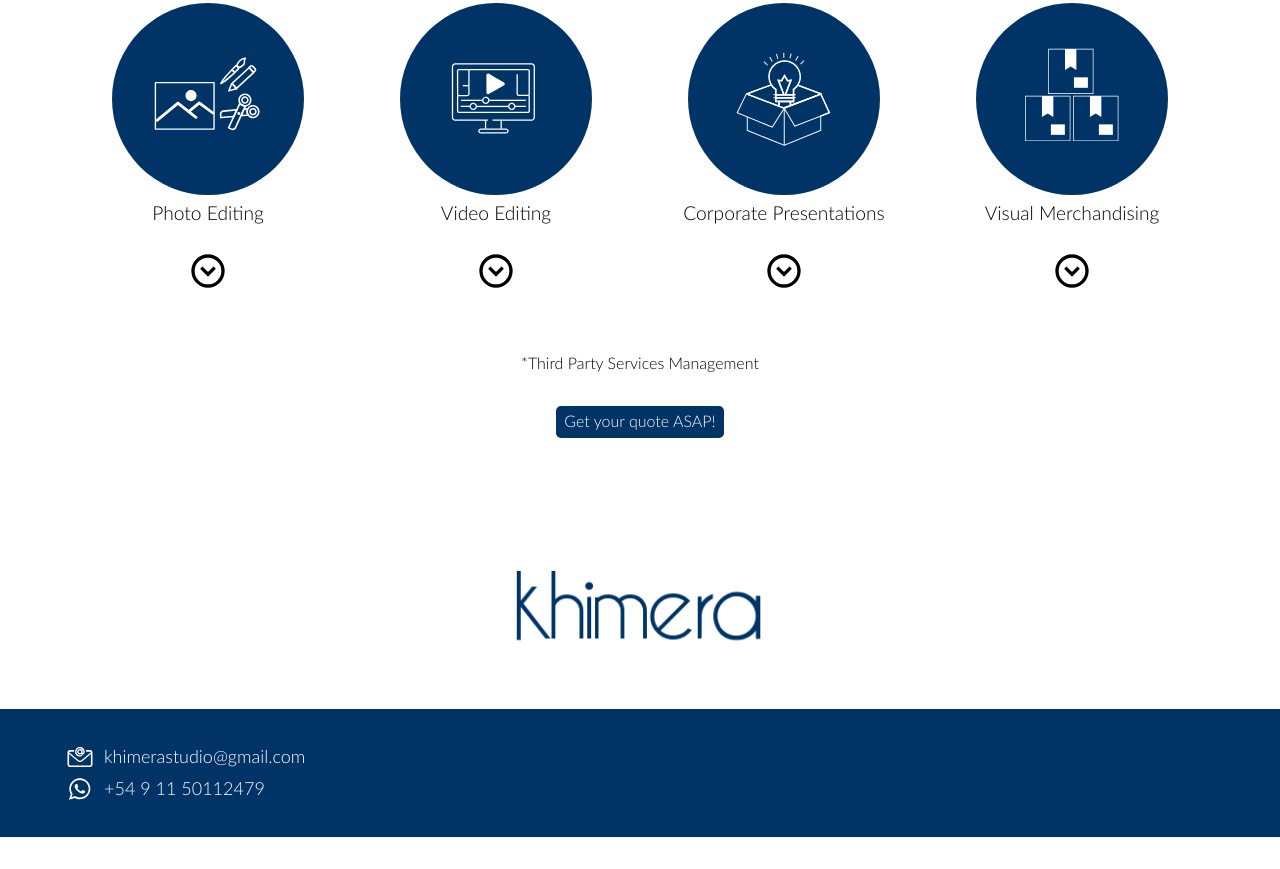
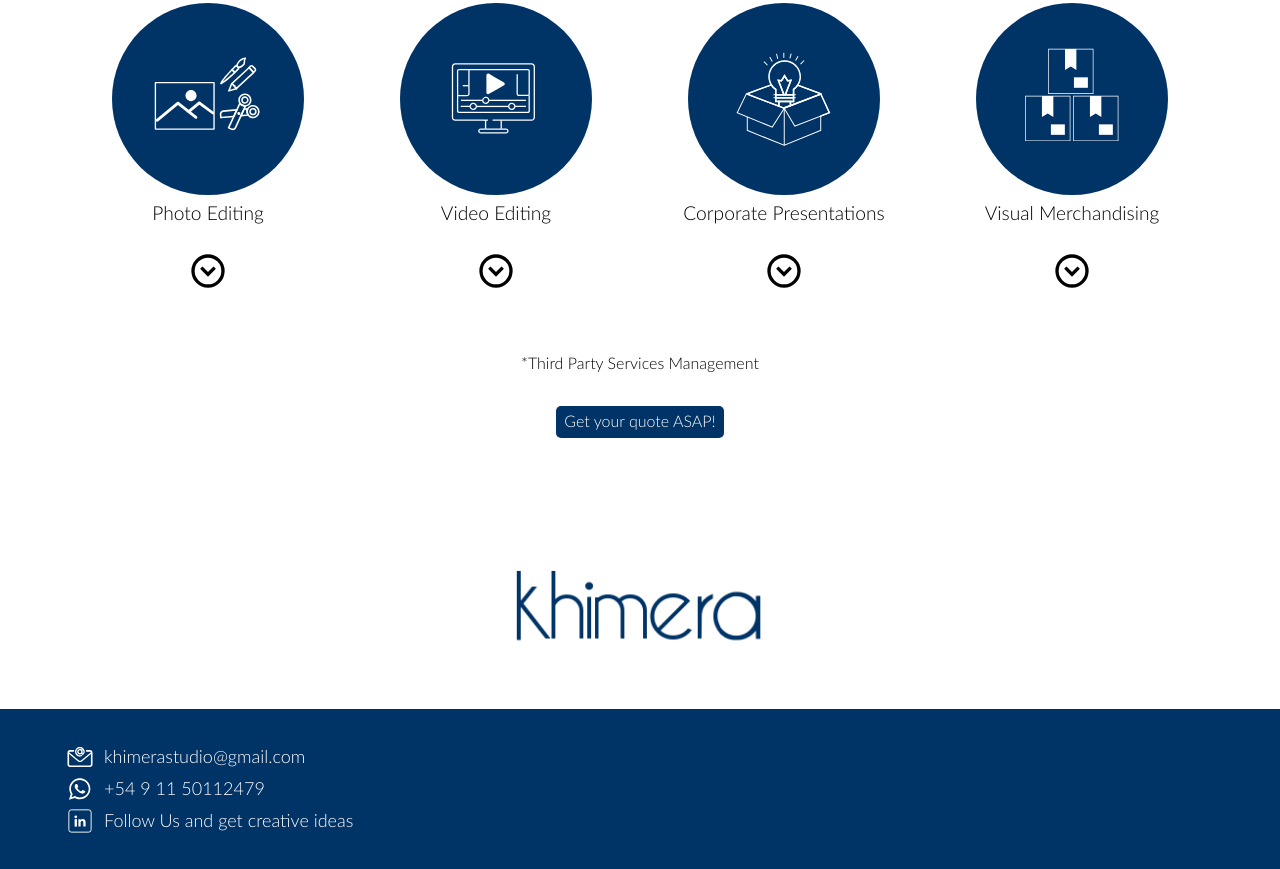
Before and after one commit to GonzaloGarciaCalvo/KhimeraStudio, an Astro site: page / in a window 1280 px wide. Shown: the part 2778-3647 px from the top of the page. Before the commit the page ends 3615 px from the top, so only its background shows below. Built offline with nearby package versions, Linux system fonts and the light colour scheme; Astro itself is replaced by a stand-in of ours.

Commit message:
Add: linkedin link

```diff
--- a/src/components/NavBar.astro
+++ b/src/components/NavBar.astro
@@ -2,14 +2,11 @@
 import logo1 from "../assets/khimera-logo-1.webp"
 import logo2 from "../assets/khimera-logo-2.webp"
 import Menu from "../assets/menu-hamburger.svg"
-console.log("--------------------------------------------------------")
+
 const pathDir = Astro.url.pathname;
-console.log("pathDir: ", pathDir);
+const path = pathDir === "/" ? "/es" : "/"
+const pathDirName = pathDir === "/" ? "Es" : "En"
 
-const path = pathDir === "/" ? "/es" : "/"
-console.log("path: ", path);
-const pathDirName = pathDir === "/" ? "Es" : "En"
-console.log("pathDirName: ", pathDirName);
 const link1 = pathDir === "/" ? "INTRO" : "INTRO"
 const link2 = pathDir === "/" ? "ABOUT US" : "NOSOTROS"
 const link3 = pathDir === "/" ? "OUR WORK" : "PORTAFOLIO"
@@ -101,7 +98,6 @@ import { fade, slide } from 'astro:transitions';
 
 <script>
   document.addEventListener('astro:page-load', () => {
-console.log("entro en script")
 const switchContainer = document.createElement('div');
 switchContainer.className = 'theme-toggle-wrapper toggleDesktop';
 
@@ -133,8 +129,6 @@ const link = document.createElement('a');
 const pathUrl = window.location.pathname;
 const pathDirName2 = pathUrl.split('/').pop();
 const path22 = pathUrl === "/" ? "es" : "/"
-console.log("pathUrl: ", pathUrl)
-console.log("pathDirName2: ", pathDirName2)
 const pathDirName = pathUrl === "/" ? "Es" : "En"
 link.href = path22;
 link.innerText = pathDirName;
@@ -145,7 +139,6 @@ switchContainer.appendChild(themeToggleCheckbox);
 switchContainer.appendChild(themeToggleLabel);
 
 const navBar = document.querySelector('.switchsDesktopBox');
-console.log("navBar: ", navBar)
 navBar?.appendChild(switchContainer);
 navBar?.appendChild(languageToggle);
 const savedTheme = localStorage.getItem('theme') || 'light';
--- a/src/pages/index.astro
+++ b/src/pages/index.astro
@@ -10,7 +10,8 @@ import logoGif from "../assets/khimera-animated-logo.gif"
 import contactPhone from '../assets/contact-01.svg'
 import contactEmail from '../assets/contact-07.svg'
 import NavBar from '../components/NavBar.astro';
-import poster from '../assets/portada-video.webp'
+import poster from '../assets/portada-video.webp';
+import linkedinIcon from '../assets/icono-linkedin-negativo.svg';
 ---
 
 <Layout>
@@ -108,6 +109,12 @@ import poster from '../assets/portada-video.webp'
         <img src={contactPhone.src} alt="phone icon" loading="lazy">
         <p>+54 9 11 50112479</p>
       </div>
+      <div>
+        <a href="https://www.linkedin.com/company/khimera-design-studio" target="_blank" rel=" noreferrer" class="linkedinLink">
+          <img src={linkedinIcon.src} alt="link a perfil de Linkedin" loading="lazy">
+          <p>Follow Us and get creative ideas</p>
+        </a>
+      </div>
     </div>
   </footer>
 </Layout>
--- a/src/styles/global.css
+++ b/src/styles/global.css
@@ -662,6 +662,18 @@ footer {
       line-height: 1.125rem;
       transform: translateY(0.05rem);
       padding-left: 0.5rem;
+    };
+    & a {
+      display: flex;
+      flex-direction: row;
+      justify-content: flex-start;
+      align-items: center;
+      text-decoration: none;
+      color: white;
+      & :visited {
+        text-decoration: none;
+        color: white;
+      }
     }
   }
 }
```
Also changed, not shown: src/pages/es.astro (+8 -1 lines), src/assets/icono-linkedin-negativo.svg (added).
